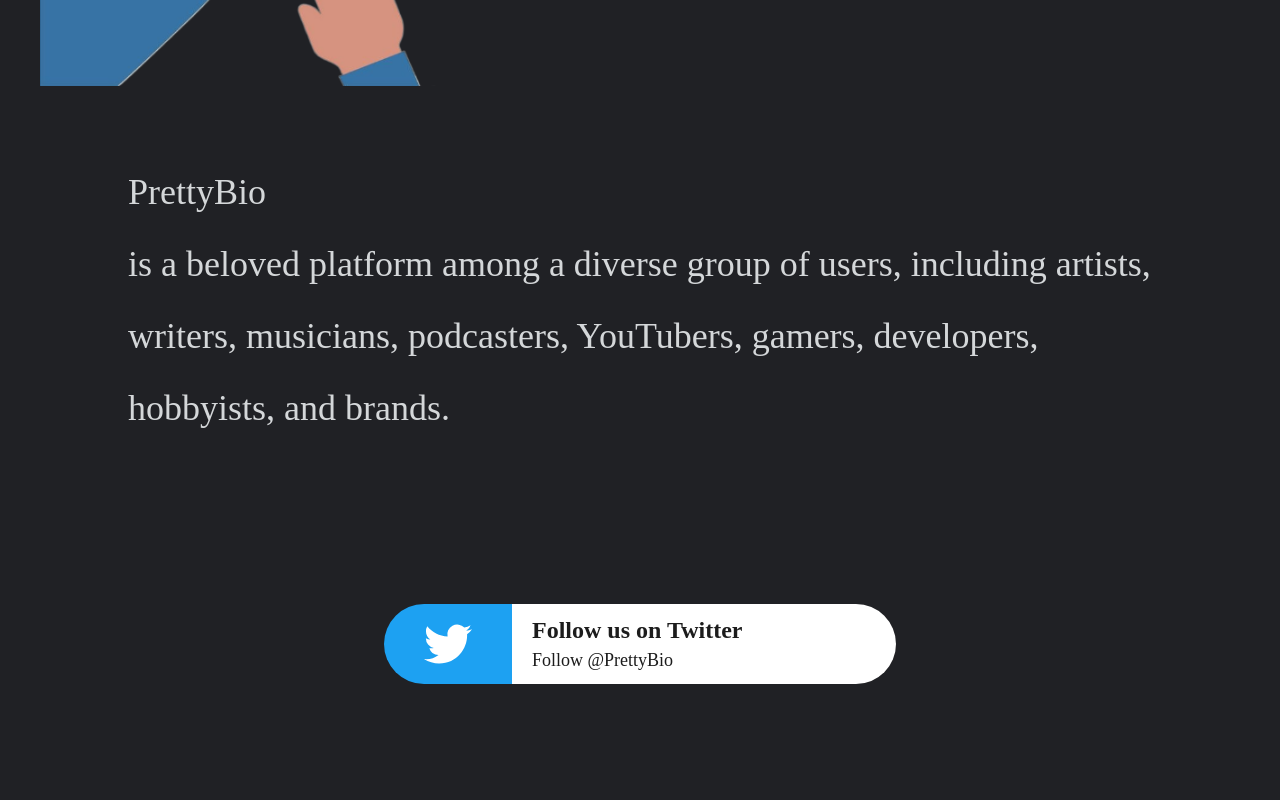
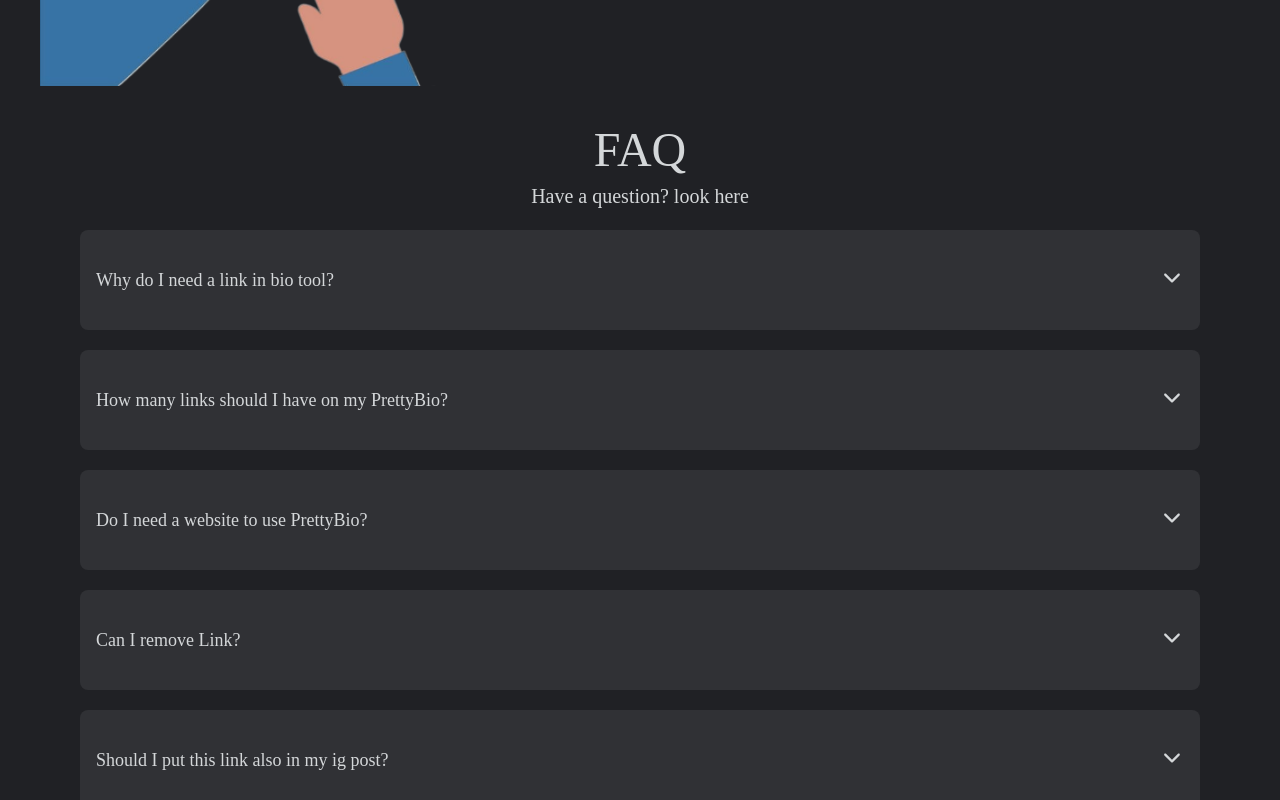
Before and after one commit to devtofunmi/prettybio, a Next.js app: page / in a window 1280 px wide. Shown: the part 2540-3340 px from the top of the page. Before the commit the page ends 3304 px from the top, so only its background shows below. Built offline with nearby package versions, Linux system fonts and the light colour scheme; a web font is replaced by a local one.

Commit message:
add faq to the homepage

```diff
--- a/pages/index.js
+++ b/pages/index.js
@@ -3,6 +3,8 @@ import Features from '../components/Features'
 import Footer from '../components/Footer'
 import Hero from '../components/Hero'
 import HomepageNavbar from '../components/HomepageNavbar'
+import Faq from '../components/faq'
+
 
 const Index = () => {
   return (
@@ -11,6 +13,7 @@ const Index = () => {
       <HomepageNavbar/>
      <Hero/>
      <Features />
+     <Faq />
      <Footer />
      </div>
   )
```
